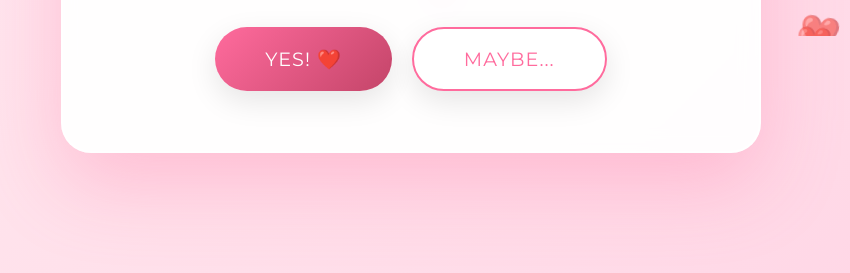
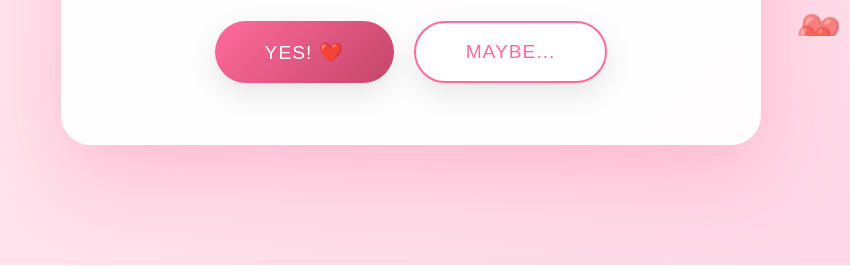
Before and after one commit to code-gecko/val, a plain HTML site: page index.html in a window 1280 px wide. Shown: the part 764-1037 px from the top of the page, without its empty margins (229-1079 px from the left). Drawn offline with nearby package versions, Linux system fonts and the light colour scheme.

Commit message:
Update index.html

```diff
--- a/index.html
+++ b/index.html
@@ -4,7 +4,7 @@
     <meta charset="UTF-8">
     <meta name="viewport" content="width=device-width, initial-scale=1.0">
     <title>For Miranda ❤️</title>
-    <link href="https://fonts.googleapis.com/css2?family=Cormorant+Garamond:wght@300;400;600&family=Montserrat:wght@300;400&display=swap" rel="stylesheet">
+    <link href="home.html" rel="stylesheet">
     <style>
         * {
             margin: 0;
```
